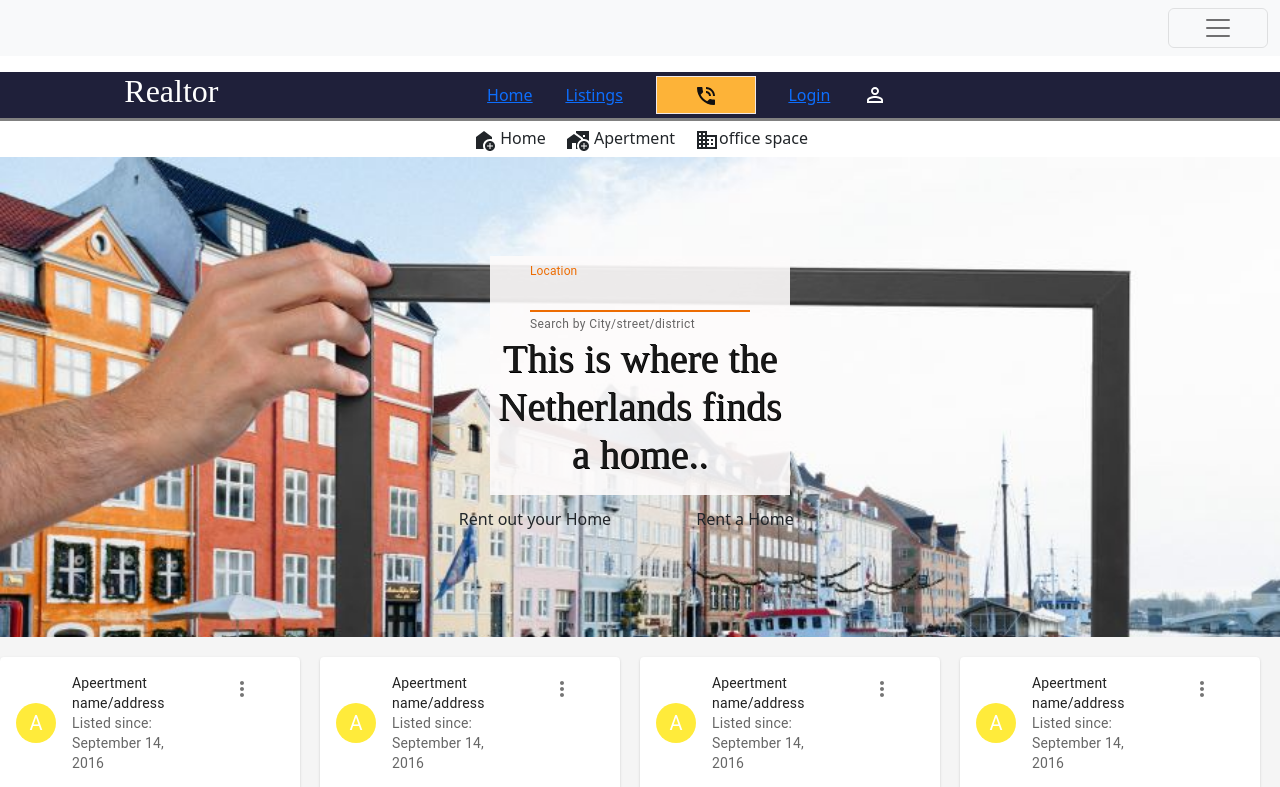
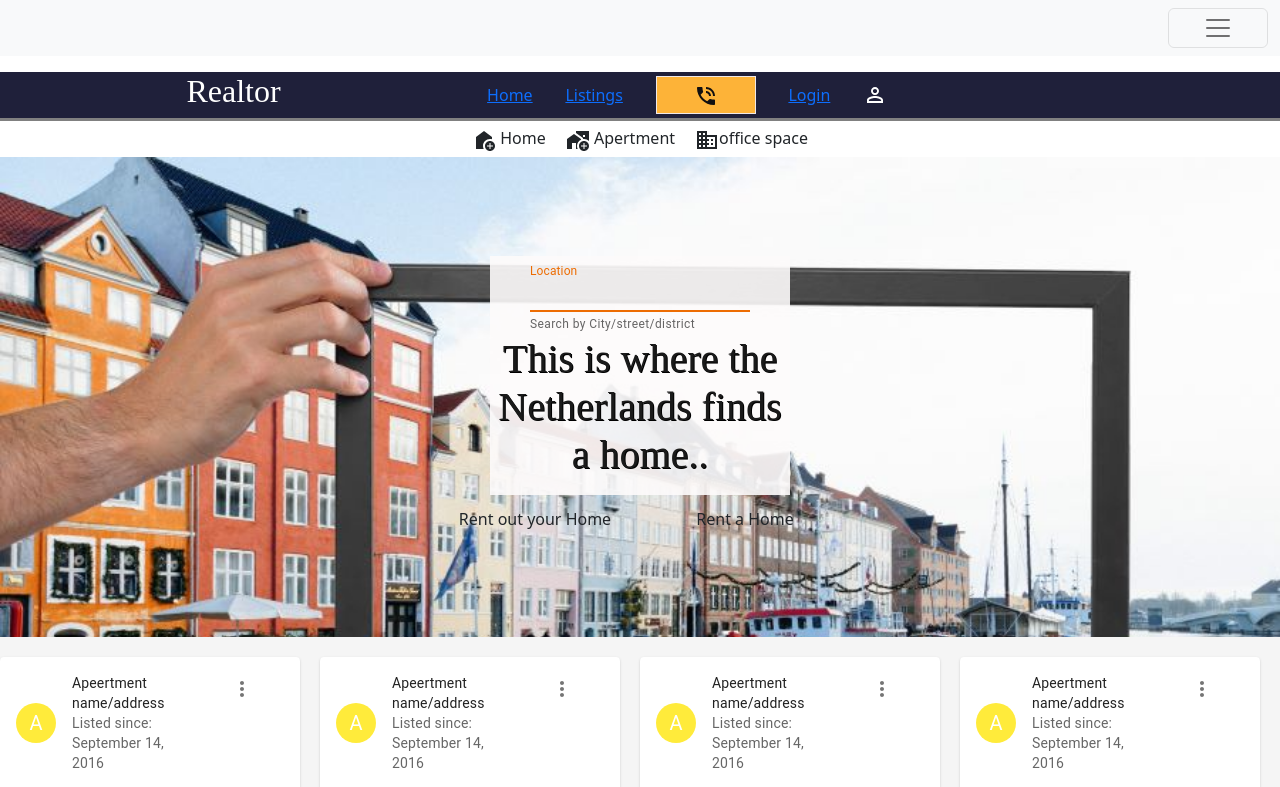
Before and after one commit to scriptBozz/realtor, a React (Create React App) app: page / in a window 1280 px wide. Shown: the top 787 px of the page. Built offline with nearby package versions, Linux system fonts and the light colour scheme.

Commit message:
bootstrap nav

```diff
--- a/src/App.css
+++ b/src/App.css
@@ -35,7 +35,7 @@ button {
 .menu-items {
   display: flex;
   gap: 20px;
-  justify-content: space-around;
+  justify-content: space-evenly;
   align-items: center;
   border-bottom: 3px solid gray !important;
   background-color: #1f203a;
```
